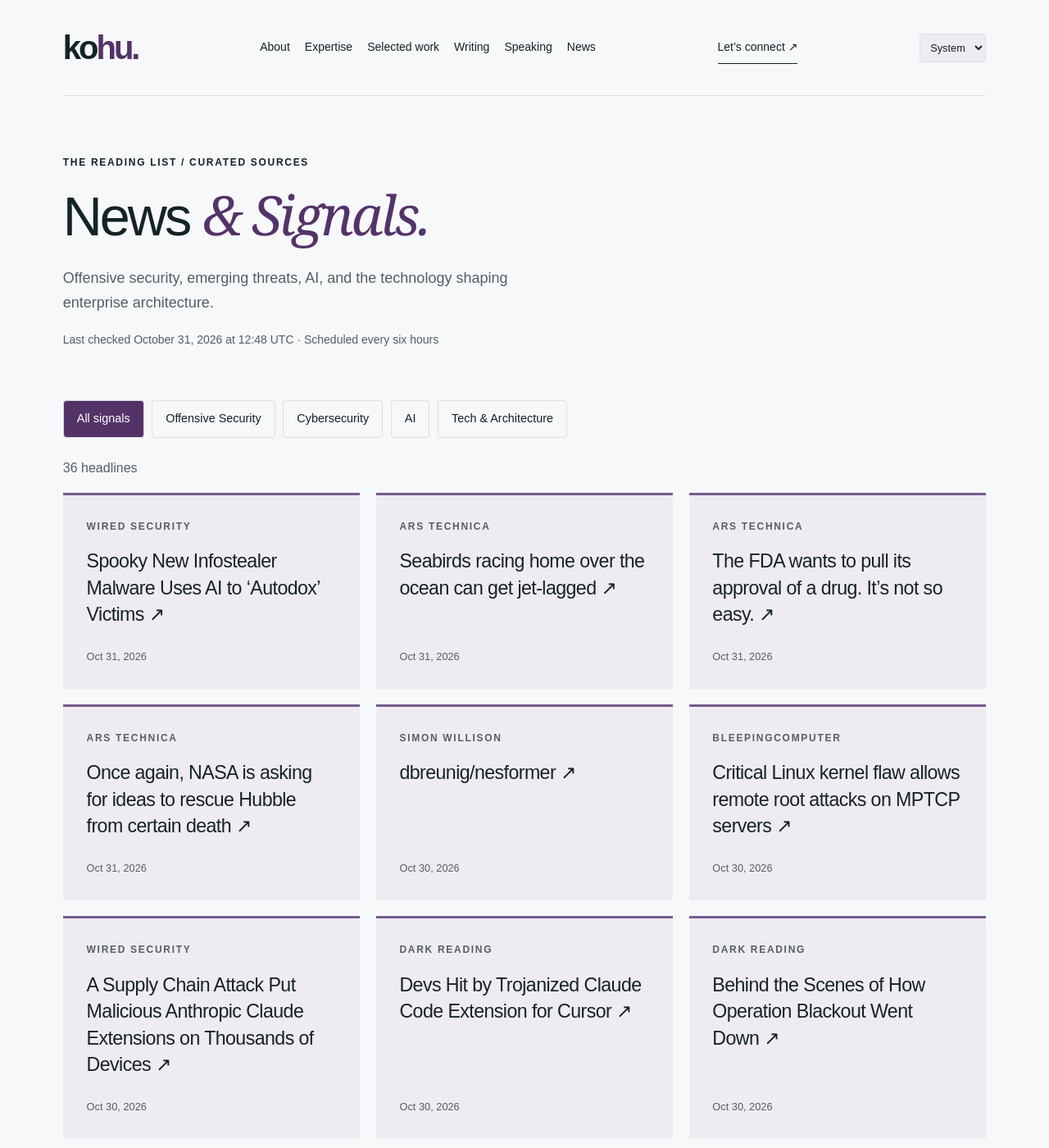
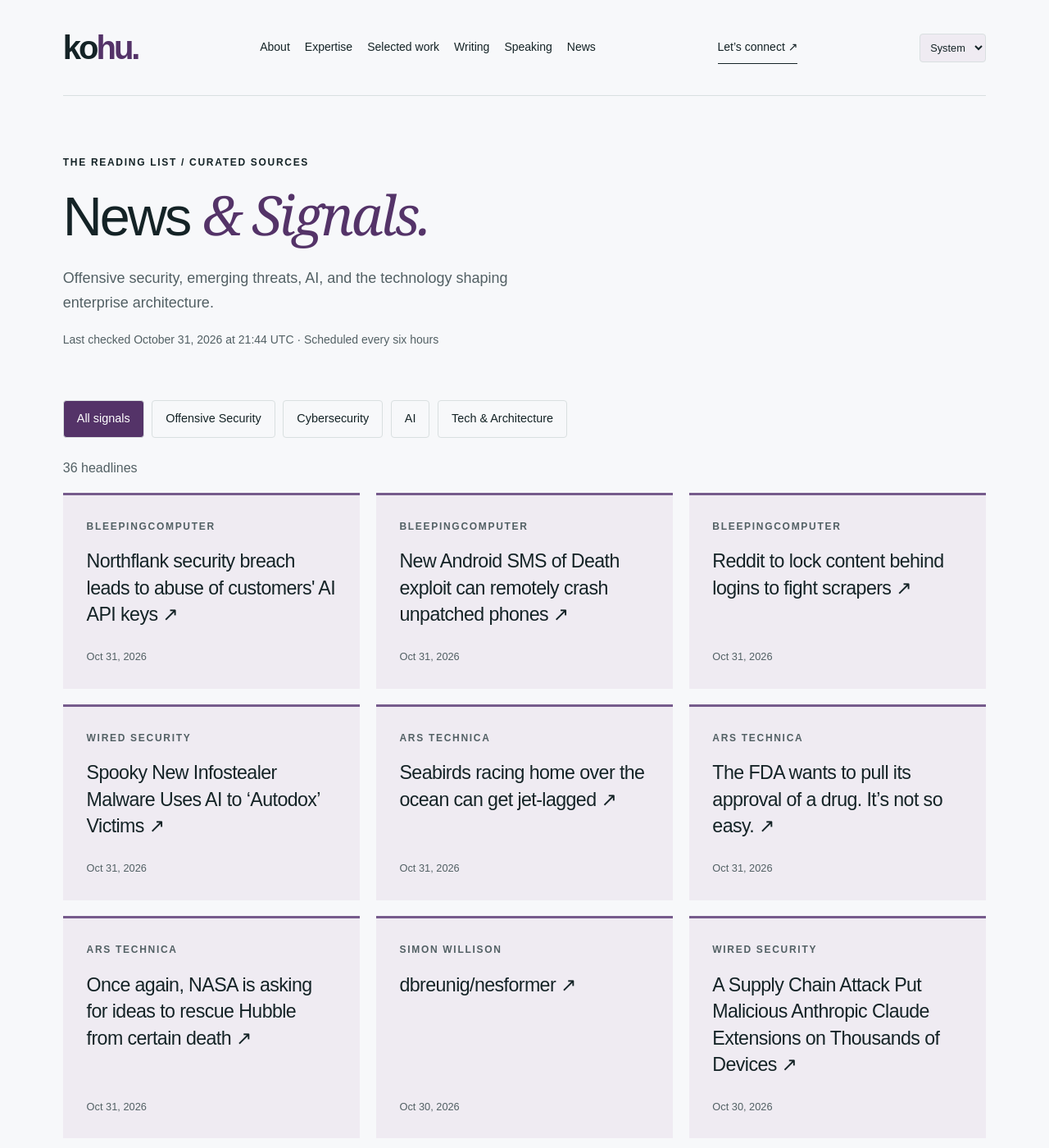
Before and after one commit to hntk/hntk.github.io, a Jekyll site: the page built from news/index.html, in a window 1280 px wide and 1400 px high. Shown: the whole window at 82% size. Built offline with Jekyll 4.4.1, drawn with Linux system fonts in a browser that asks for light colours; part of the change alters nothing that is shown; some of the changed text lies outside the part shown.

Commit message:
Refresh News and Signals

```diff
--- a/_data/news.json
+++ b/_data/news.json
@@ -1,6 +1,30 @@
 {
-  "updated": "2026-10-31T12:48:01.852033+00:00",
+  "updated": "2026-10-31T21:44:17.844055+00:00",
   "items": [
+    {
+      "title": "Northflank security breach leads to abuse of customers' AI API keys",
+      "url": "https://www.bleepingcomputer.com/news/security/northflank-security-breach-leads-to-abuse-of-customers-ai-api-keys/",
+      "published": "2026-10-31T18:01:12+00:00",
+      "source": "BleepingComputer",
+      "source_id": "bleepingcomputer",
+      "category": "cybersecurity"
+    },
+    {
+      "title": "New Android SMS of Death exploit can remotely crash unpatched phones",
+      "url": "https://www.bleepingcomputer.com/news/security/new-android-sms-of-death-exploit-can-remotely-crash-unpatched-phones/",
+      "published": "2026-10-31T15:35:11+00:00",
+      "source": "BleepingComputer",
+      "source_id": "bleepingcomputer",
+      "category": "cybersecurity"
+    },
+    {
+      "title": "Reddit to lock content behind logins to fight scrapers",
+      "url": "https://www.bleepingcomputer.com/news/security/reddit-to-lock-content-behind-logins-to-fight-scrapers/",
+      "published": "2026-10-31T14:05:15+00:00",
+      "source": "BleepingComputer",
+      "source_id": "bleepingcomputer",
+      "category": "cybersecurity"
+    },
     {
       "title": "Spooky New Infostealer Malware Uses AI to ‘Autodox’ Victims",
       "url": "https://www.wired.com/story/kernel-panic-volta-autodoxer-ai-infostealer-malware/",
@@ -40,14 +64,6 @@
       "source": "Simon Willison",
       "source_id": "simon-willison",
       "category": "ai"
-    },
-    {
-      "title": "Critical Linux kernel flaw allows remote root attacks on MPTCP servers",
-      "url": "https://www.bleepingcomputer.com/news/security/critical-linux-kernel-flaw-allows-remote-root-attacks-on-mptcp-servers/",
-      "published": "2026-10-30T21:09:46+00:00",
-      "source": "BleepingComputer",
-      "source_id": "bleepingcomputer",
-      "category": "cybersecurity"
     },
     {
       "title": "A Supply Chain Attack Put Malicious Anthropic Claude Extensions on Thousands of Devices",
@@ -90,14 +106,6 @@
       "category": "tech-architecture"
     },
     {
-      "title": "Trezor warns of suspected crypto-theft implant in hardware wallet",
-      "url": "https://www.bleepingcomputer.com/news/security/trezor-warns-of-suspected-crypto-theft-implant-in-hardware-wallet/",
-      "published": "2026-10-30T15:58:20+00:00",
-      "source": "BleepingComputer",
-      "source_id": "bleepingcomputer",
-      "category": "cybersecurity"
-    },
-    {
       "title": "L’Italia è afflitta da vulnerabilità informatiche, senza una causa chiara",
       "url": "https://www.darkreading.com/cybersecurity-analytics/cyber-vulnerabilities-besiege-italy-italian",
       "published": "2026-10-30T15:39:54+00:00",
@@ -120,14 +128,6 @@
       "source": "NVIDIA",
       "source_id": "nvidia",
       "category": "ai"
-    },
-    {
-      "title": "Malicious Claude Code extension on Cursor planted SSH backdoors",
-      "url": "https://www.bleepingcomputer.com/news/security/malicious-claude-code-extension-on-cursor-planted-ssh-backdoors/",
-      "published": "2026-10-30T14:36:54+00:00",
-      "source": "BleepingComputer",
-      "source_id": "bleepingcomputer",
-      "category": "cybersecurity"
     },
     {
       "title": "Cloudflare services for private origins is now generally available",
@@ -295,79 +295,79 @@
       "id": "ars-technica",
       "name": "Ars Technica",
       "status": "ok",
-      "last_success": "2026-10-31T12:48:01.852033+00:00"
+      "last_success": "2026-10-31T21:44:17.844055+00:00"
     },
     {
       "id": "bleepingcomputer",
       "name": "BleepingComputer",
       "status": "ok",
-      "last_success": "2026-10-31T12:48:01.852033+00:00"
+      "last_success": "2026-10-31T21:44:17.844055+00:00"
     },
     {
       "id": "cloudflare",
       "name": "Cloudflare",
       "status": "ok",
-      "last_success": "2026-10-31T12:48:01.852033+00:00"
+      "last_success": "2026-10-31T21:44:17.844055+00:00"
     },
     {
       "id": "dark-reading",
       "name": "Dark Reading",
       "status": "ok",
-      "last_success": "2026-10-31T12:48:01.852033+00:00"
+      "last_success": "2026-10-31T21:44:17.844055+00:00"
     },
     {
       "id": "hugging-face",
       "name": "Hugging Face",
       "status": "ok",
-      "last_success": "2026-10-31T12:48:01.852033+00:00"
+      "last_success": "2026-10-31T21:44:17.844055+00:00"
     },
     {
       "id": "microsoft-research",
       "name": "Microsoft Research",
       "status": "ok",
-      "last_success": "2026-10-31T12:48:01.852033+00:00"
+      "last_success": "2026-10-31T21:44:17.844055+00:00"
     },
     {
       "id": "nvidia",
       "name": "NVIDIA",
       "status": "ok",
-      "last_success": "2026-10-31T12:48:01.852033+00:00"
+      "last_success": "2026-10-31T21:44:17.844055+00:00"
     },
     {
       "id": "portswigger",
       "name": "PortSwigger Research",
       "status": "ok",
-      "last_success": "2026-10-31T12:48:01.852033+00:00"
+      "last_success": "2026-10-31T21:44:17.844055+00:00"
     },
     {
       "id": "schneier",
       "name": "Schneier on Security",
       "status": "ok",
-      "last_success": "2026-10-31T12:48:01.852033+00:00"
+      "last_success": "2026-10-31T21:44:17.844055+00:00"
     },
     {
       "id": "simon-willison",
       "name": "Simon Willison",
       "status": "ok",
-      "last_success": "2026-10-31T12:48:01.852033+00:00"
+      "last_success": "2026-10-31T21:44:17.844055+00:00"
     },
     {
       "id": "specterops",
       "name": "SpecterOps",
       "status": "ok",
-      "last_success": "2026-10-31T12:48:01.852033+00:00"
+      "last_success": "2026-10-31T21:44:17.844055+00:00"
     },
     {
       "id": "trail-of-bits",
       "name": "Trail of Bits",
       "status": "ok",
-      "last_success": "2026-10-31T12:48:01.852033+00:00"
+      "last_success": "2026-10-31T21:44:17.844055+00:00"
     },
     {
       "id": "wired",
       "name": "WIRED Security",
       "status": "ok",
-      "last_success": "2026-10-31T12:48:01.852033+00:00"
+      "last_success": "2026-10-31T21:44:17.844055+00:00"
     }
   ]
 }
```
